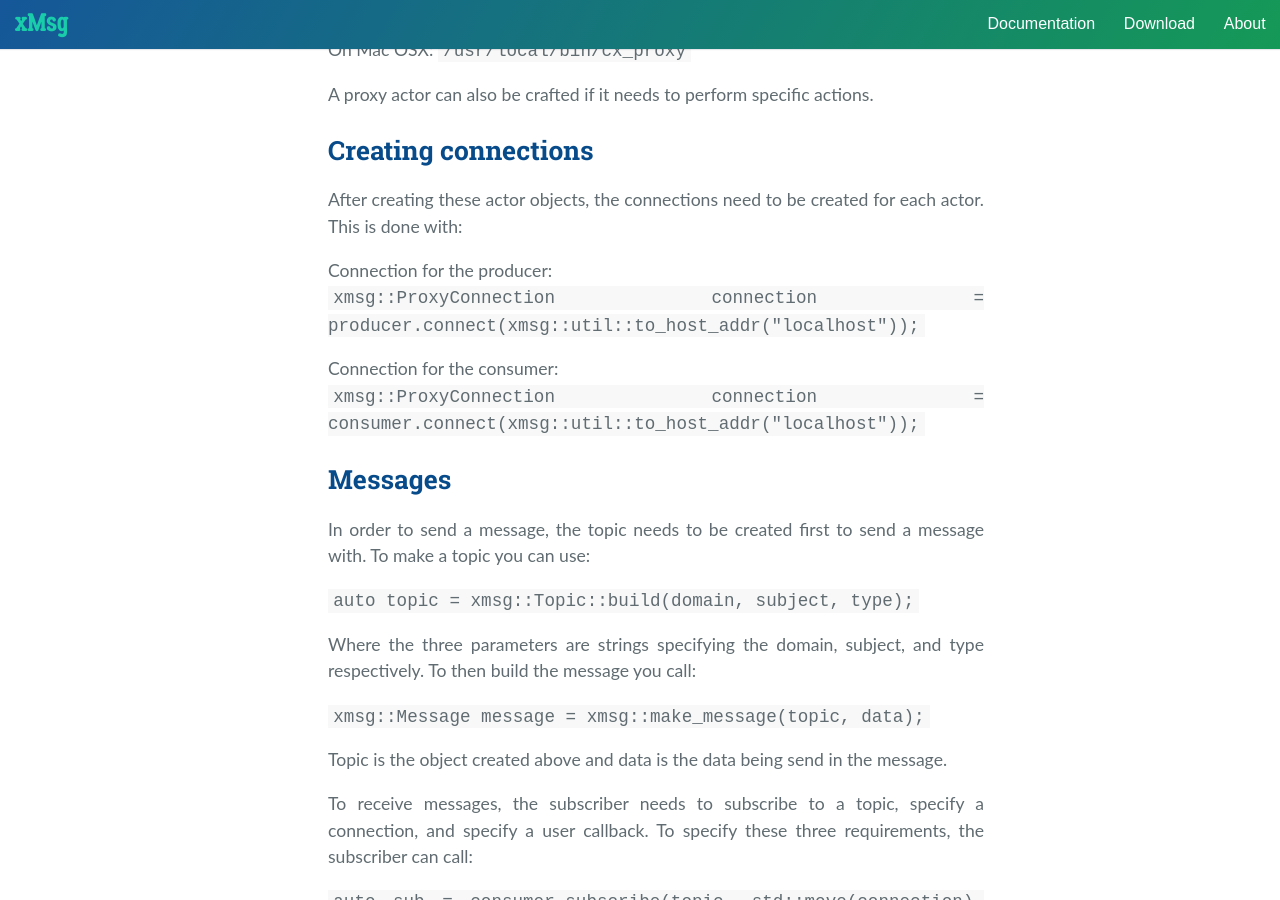
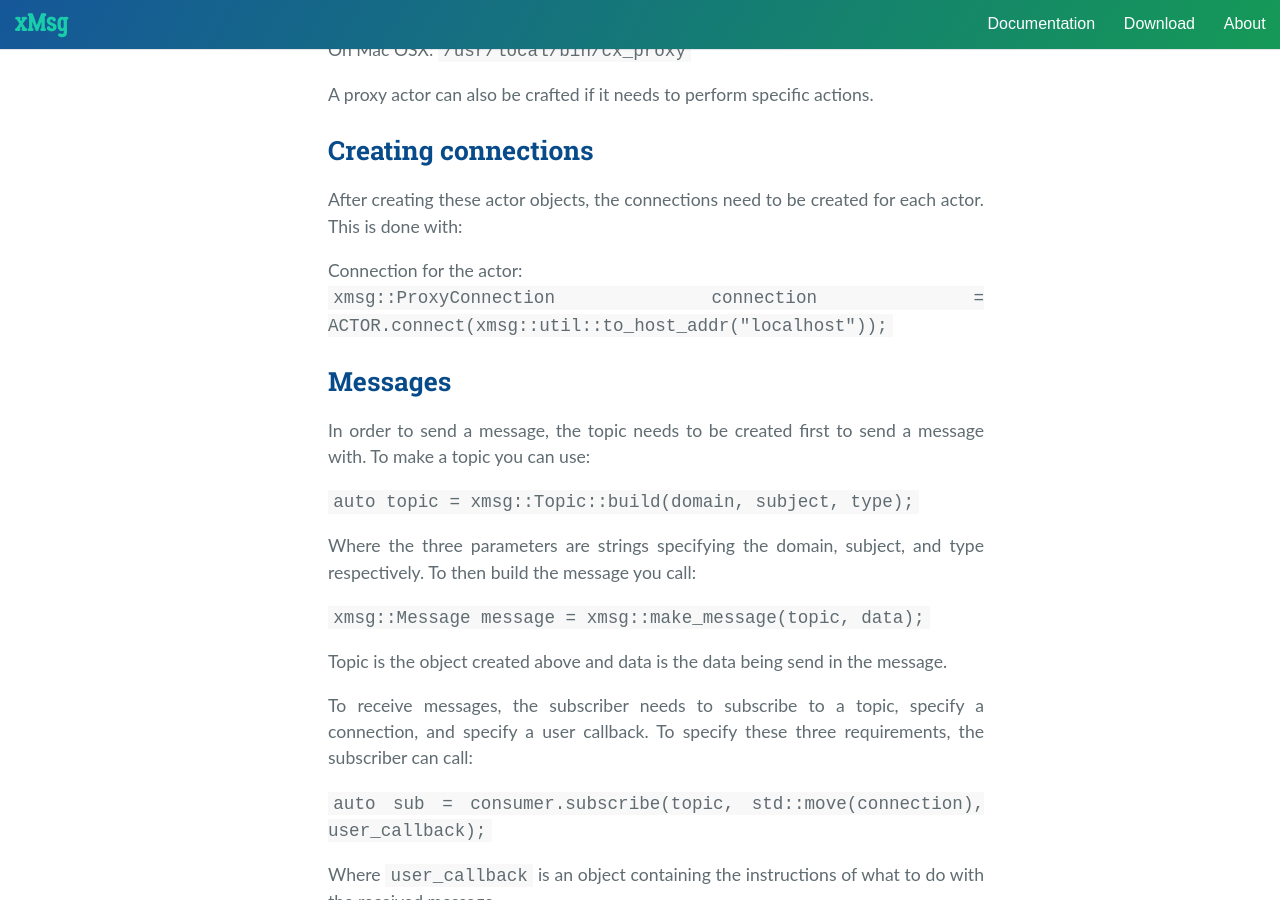
Before and after one commit to JeffersonLab/xmsg-docs, a Jekyll site: the page built from docs/tutorials/cpp.md, in a window 1280 px wide and 900 px high, scrolled down 626 px. Built offline with Jekyll 4.4.1, drawn with Linux system fonts in a browser that asks for light colours; nearby versions of some CDN libraries.

Commit message:
simplified a line

```diff
--- a/docs/tutorials/cpp.md
+++ b/docs/tutorials/cpp.md
@@ -37,11 +37,8 @@
 After creating these actor objects, the connections need to be created for each
 actor. This is done with:
 
-  Connection for the producer:<br>
-    `xmsg::ProxyConnection connection = producer.connect(xmsg::util::to_host_addr("localhost"));`<br>
-
-  Connection for the consumer:<br>
-    `xmsg::ProxyConnection connection = consumer.connect(xmsg::util::to_host_addr("localhost"));`
+  Connection for the actor:<br>
+    `xmsg::ProxyConnection connection = ACTOR.connect(xmsg::util::to_host_addr("localhost"));`
 
 
 ## Messages
```
